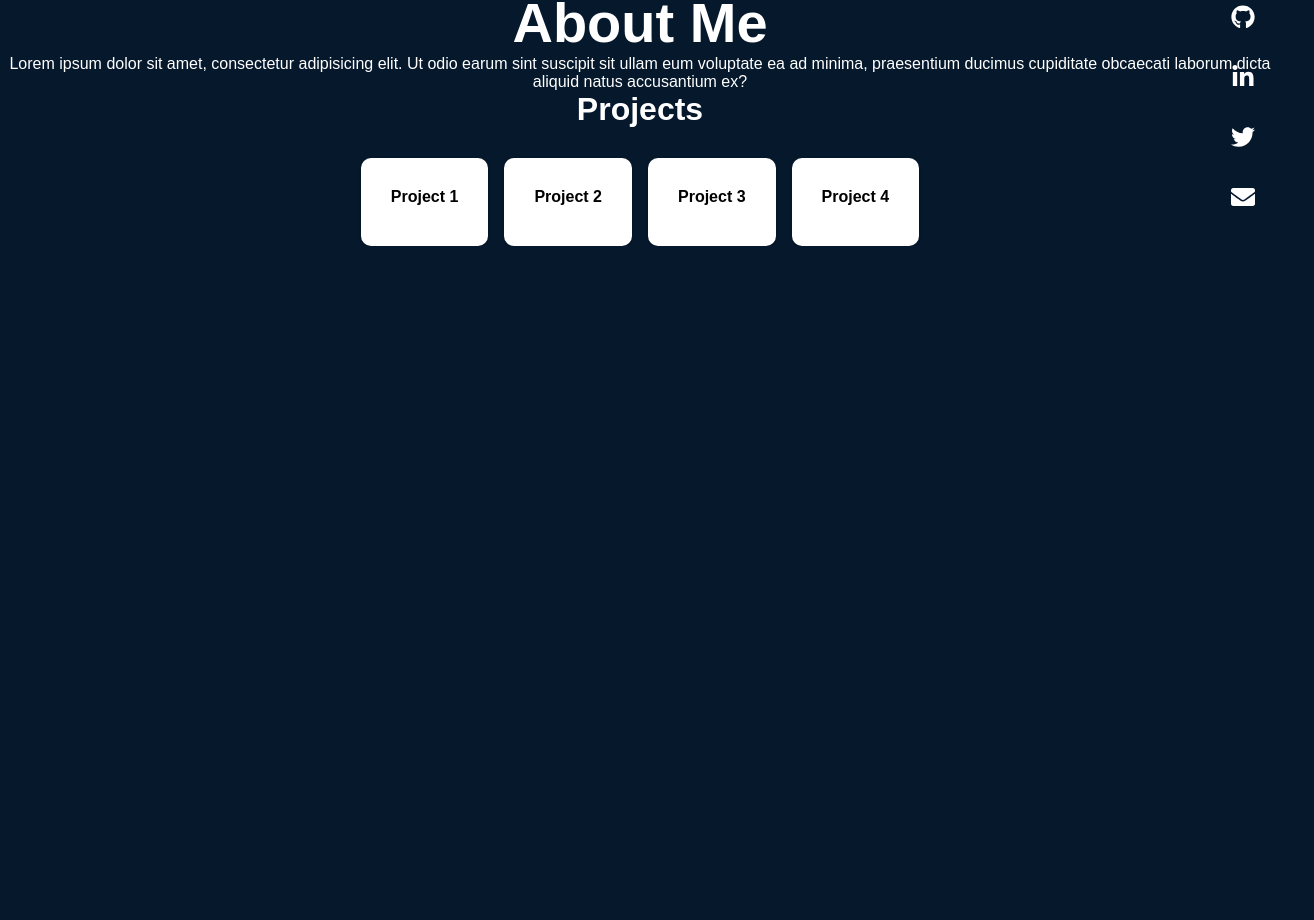
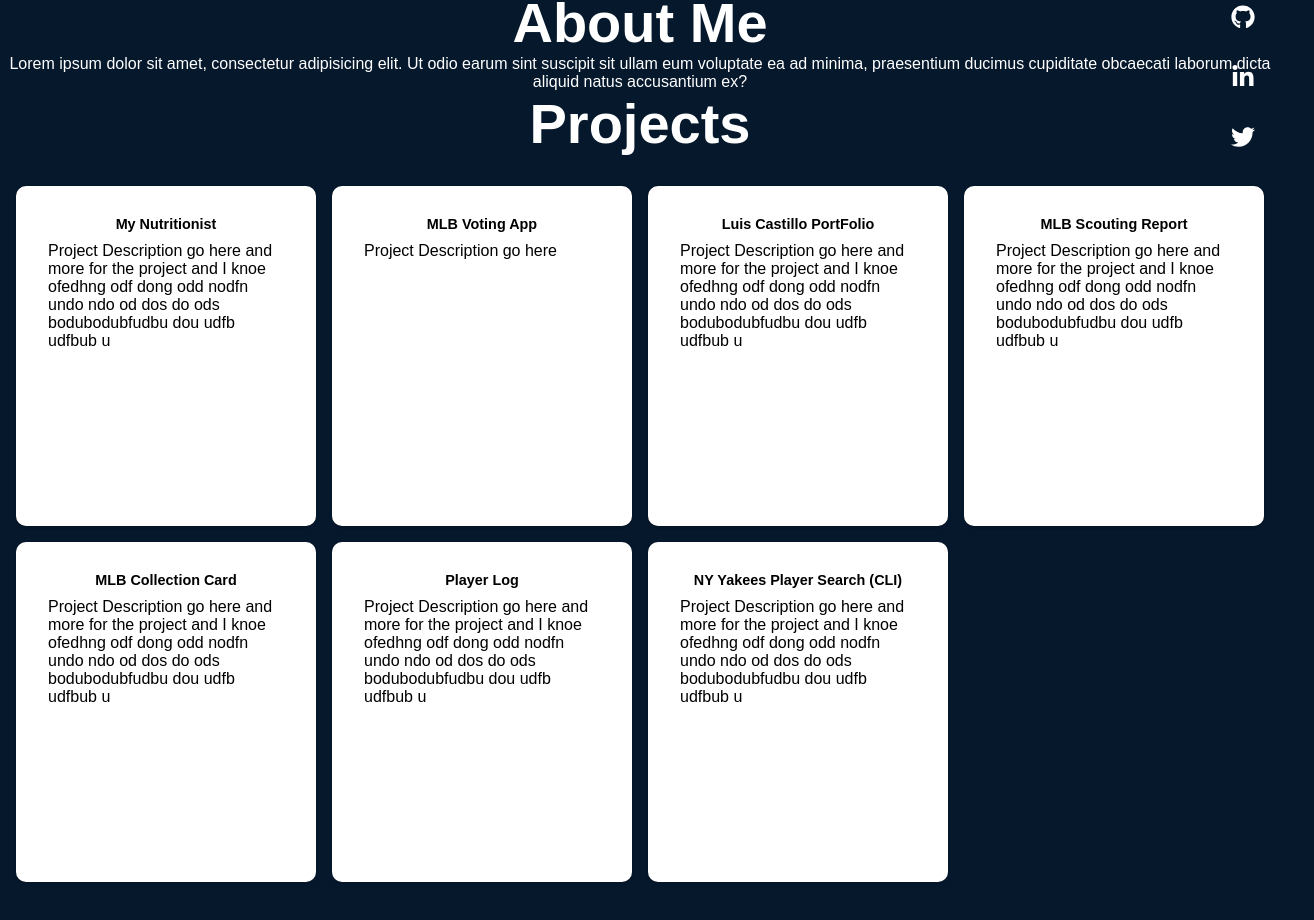
Before and after one commit to LuisCastilloKC/luis-castillo-portfolio, a React (Create React App) app: page / in a window 1280 px wide. Shown: the part 618-1538 px from the top of the page, 1314 px wide, since content can reach past the window. Before the commit the page ends 864 px from the top, so only its background shows below. Built offline with nearby package versions, Linux system fonts and the light colour scheme.

Commit message:
add more card for project and style some elements

```diff
--- a/src/pages/Projects.jsx
+++ b/src/pages/Projects.jsx
@@ -1,5 +1,5 @@
 import React from 'react';
-import { ProjectH1, ProjectH2, ProjectsContainerStyled, ProjectWrapper,ProjectCards } from '../styles/Container';
+import { ProjectH1, ProjectH3, ProjectParagraphContainer, ProjectP, ProjectsContainerStyled, ProjectWrapper,ProjectCards } from '../styles/Container';
 
 
 const Projects = () => {
@@ -9,16 +9,52 @@ const Projects = () => {
             <ProjectH1>Projects</ProjectH1>
                 <ProjectWrapper>
                     <ProjectCards>
-                        <ProjectH2>Project 1</ProjectH2>
+                        <ProjectH3>My Nutritionist</ProjectH3>
+                        <ProjectParagraphContainer>
+                            <ProjectP>Project Description go here and more for the project and I knoe ofedhng odf dong odd nodfn undo ndo od dos do ods bodubodubfudbu dou udfb udfbub u
+                            </ProjectP>
+                        </ProjectParagraphContainer>
                     </ProjectCards>
                     <ProjectCards>
-                        <ProjectH2>Project 2</ProjectH2>
+                        <ProjectH3>MLB Voting App</ProjectH3>
+                        <ProjectParagraphContainer>
+                            <ProjectP>Project Description go here</ProjectP>
+                        </ProjectParagraphContainer>
                     </ProjectCards>
                     <ProjectCards>
-                        <ProjectH2>Project 3</ProjectH2>
+                        <ProjectH3>Luis Castillo PortFolio</ProjectH3>
+                        <ProjectParagraphContainer>
+                            <ProjectP>Project Description go here and more for the project and I knoe ofedhng odf dong odd nodfn undo ndo od dos do ods bodubodubfudbu dou udfb udfbub u
+                            </ProjectP>
+                        </ProjectParagraphContainer>
                     </ProjectCards>
                     <ProjectCards>
-                        <ProjectH2>Project 4</ProjectH2>
+                        <ProjectH3>MLB Scouting Report</ProjectH3>
+                        <ProjectParagraphContainer>
+                            <ProjectP>Project Description go here and more for the project and I knoe ofedhng odf dong odd nodfn undo ndo od dos do ods bodubodubfudbu dou udfb udfbub u
+                            </ProjectP>
+                        </ProjectParagraphContainer>
+                    </ProjectCards>
+                    <ProjectCards>
+                        <ProjectH3>MLB Collection Card</ProjectH3>
+                        <ProjectParagraphContainer>
+                            <ProjectP>Project Description go here and more for the project and I knoe ofedhng odf dong odd nodfn undo ndo od dos do ods bodubodubfudbu dou udfb udfbub u
+                            </ProjectP>
+                        </ProjectParagraphContainer>
+                    </ProjectCards>
+                    <ProjectCards>
+                        <ProjectH3>Player Log</ProjectH3>
+                        <ProjectParagraphContainer>
+                            <ProjectP>Project Description go here and more for the project and I knoe ofedhng odf dong odd nodfn undo ndo od dos do ods bodubodubfudbu dou udfb udfbub u
+                            </ProjectP>
+                        </ProjectParagraphContainer>
+                    </ProjectCards>
+                    <ProjectCards>
+                        <ProjectH3>NY Yakees Player Search (CLI)</ProjectH3>
+                        <ProjectParagraphContainer>
+                            <ProjectP>Project Description go here and more for the project and I knoe ofedhng odf dong odd nodfn undo ndo od dos do ods bodubodubfudbu dou udfb udfbub u
+                            </ProjectP>
+                        </ProjectParagraphContainer>
                     </ProjectCards>
                 </ProjectWrapper>
             </ProjectsContainerStyled>
--- a/src/styles/Container.js
+++ b/src/styles/Container.js
@@ -52,6 +52,7 @@ import styled from 'styled-components'
         flex-direction: column;
         justify-content: center;
         align-items: center;
+        margin-bottom: 100px;
     `
     export const ProjectWrapper = styled.div`
         display: grid;
@@ -62,11 +63,9 @@ import styled from 'styled-components'
     `
     export const ProjectCards = styled.div`
         background: #fff;
-        display: flex;
-        flex-direction: flex-start;
-        align-items: center;
         border-radius: 10px;
-        max-height: 340px;
+        height: 340px;
+        width: 300px;
         padding: 30px;
         box-shadow: 0 1px 3px rgba(0,0,0,0.2);
         transform: all 0.2 ease-in-out;
@@ -78,11 +77,22 @@ import styled from 'styled-components'
         }
     `
     export const ProjectH1 = styled.h1`
-        font-size: 2rem;
+        font-size: 3.5rem;
         color: #fff;
         margin-bottom: 30px;
     `
-    export const ProjectH2 = styled.h2`
-        font-size: 1rem;
+    export const ProjectH3 = styled.h3`
+        text-align: center;
+        font-size: 0.9rem;
         margin-bottom: 10px;
     `
+    export const ProjectLi = styled.li`
+       font-weight: none;
+    `
+
+    export const ProjectParagraphContainer = styled.div`
+       margin-left: 2px;
+    `
+    export const ProjectP = styled.p`
+        text-align: left;
+    `
```
